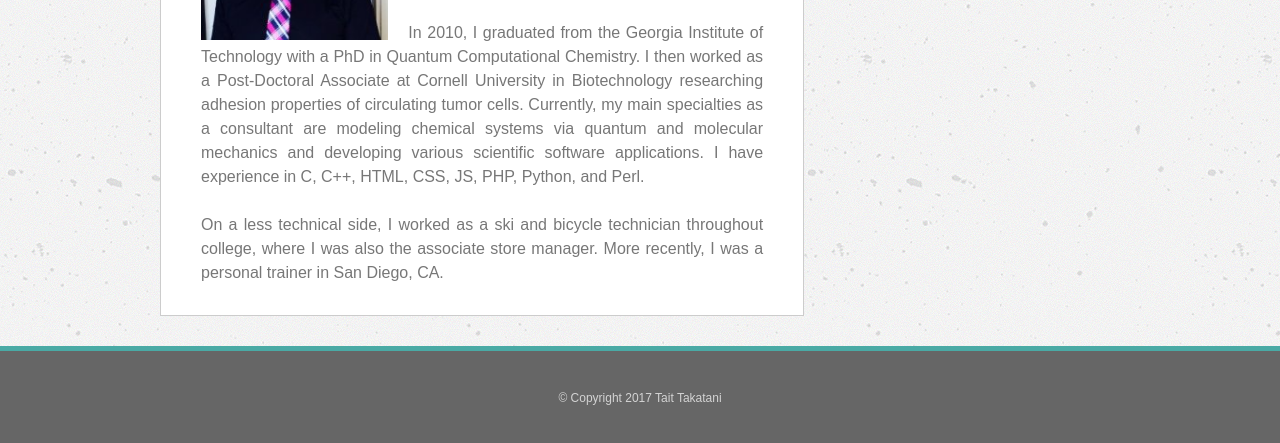
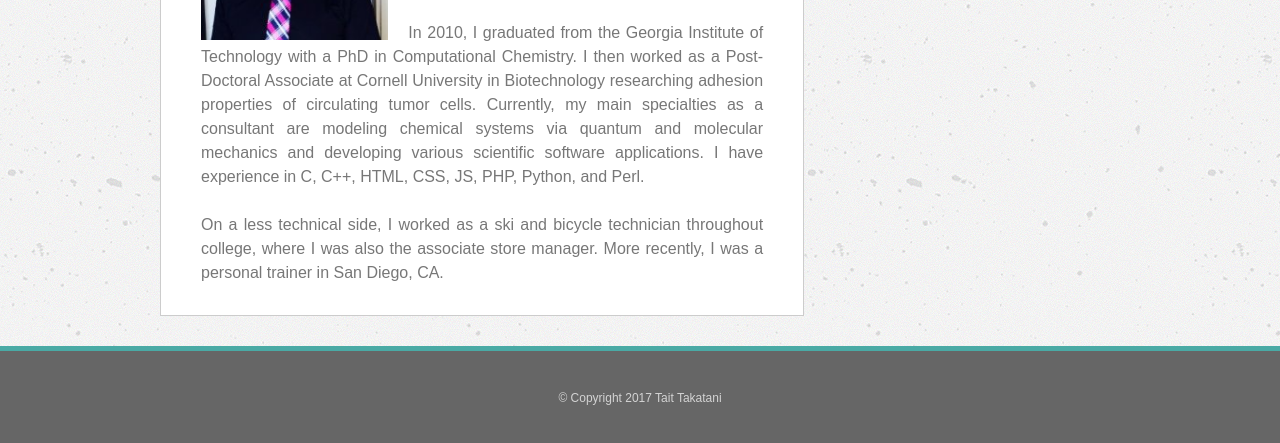
Before and after one commit to takatanium/Responsive-Portfolio, a plain HTML site: page index.html in a window 1280 px wide. Shown: the part 389-832 px from the top of the page. Drawn offline with Linux system fonts and the light colour scheme.

Commit message:
changed about me

```diff
--- a/index.html
+++ b/index.html
@@ -36,7 +36,7 @@
       </p>
       <br>
       <p>
-      In 2010, I graduated from the Georgia Institute of Technology with a PhD in Quantum Computational Chemistry. I then worked as a Post-Doctoral Associate at Cornell University in Biotechnology researching adhesion properties of circulating tumor cells. Currently, my main specialties as a consultant are modeling chemical systems via quantum and molecular mechanics and developing various scientific software applications. I have experience in C, C++, HTML, CSS, JS, PHP, Python, and Perl.
+      In 2010, I graduated from the Georgia Institute of Technology with a PhD in Computational Chemistry. I then worked as a Post-Doctoral Associate at Cornell University in Biotechnology researching adhesion properties of circulating tumor cells. Currently, my main specialties as a consultant are modeling chemical systems via quantum and molecular mechanics and developing various scientific software applications. I have experience in C, C++, HTML, CSS, JS, PHP, Python, and Perl.
       </p>
       <br>
       <p>
```
